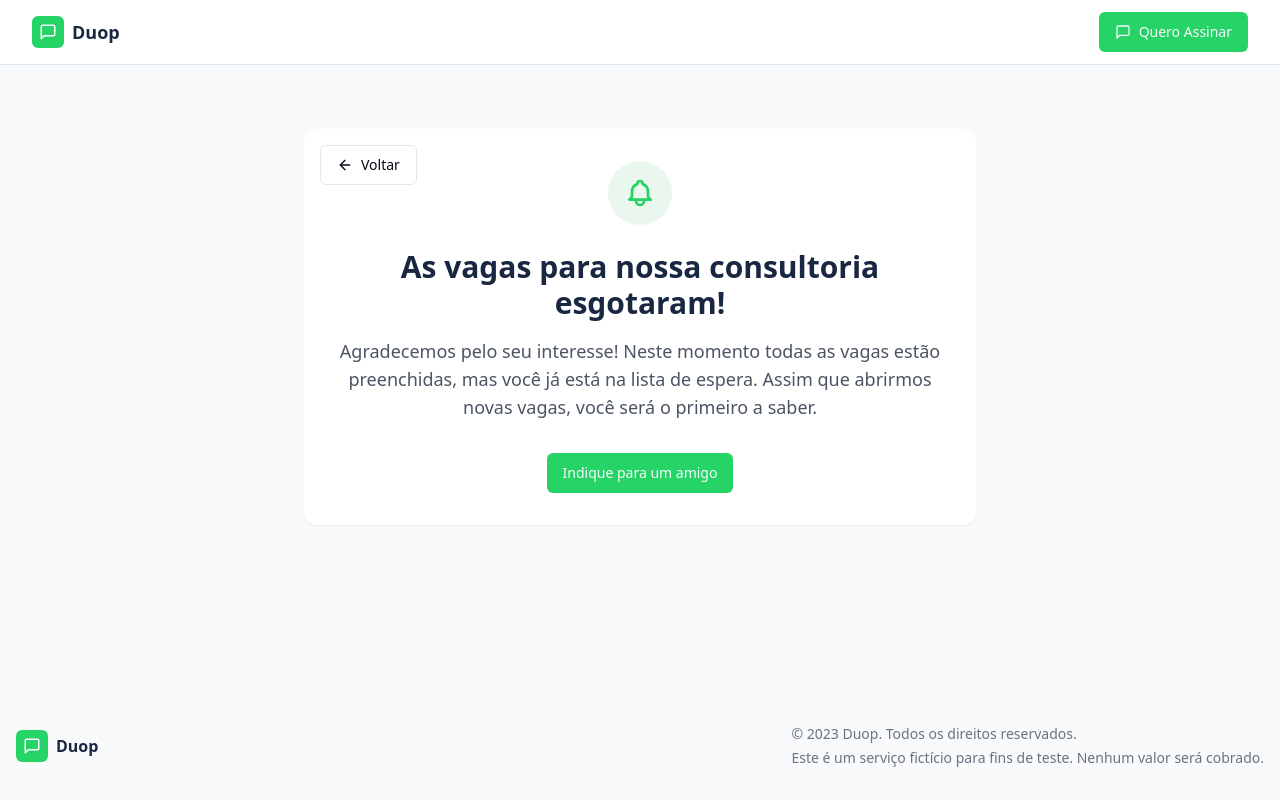
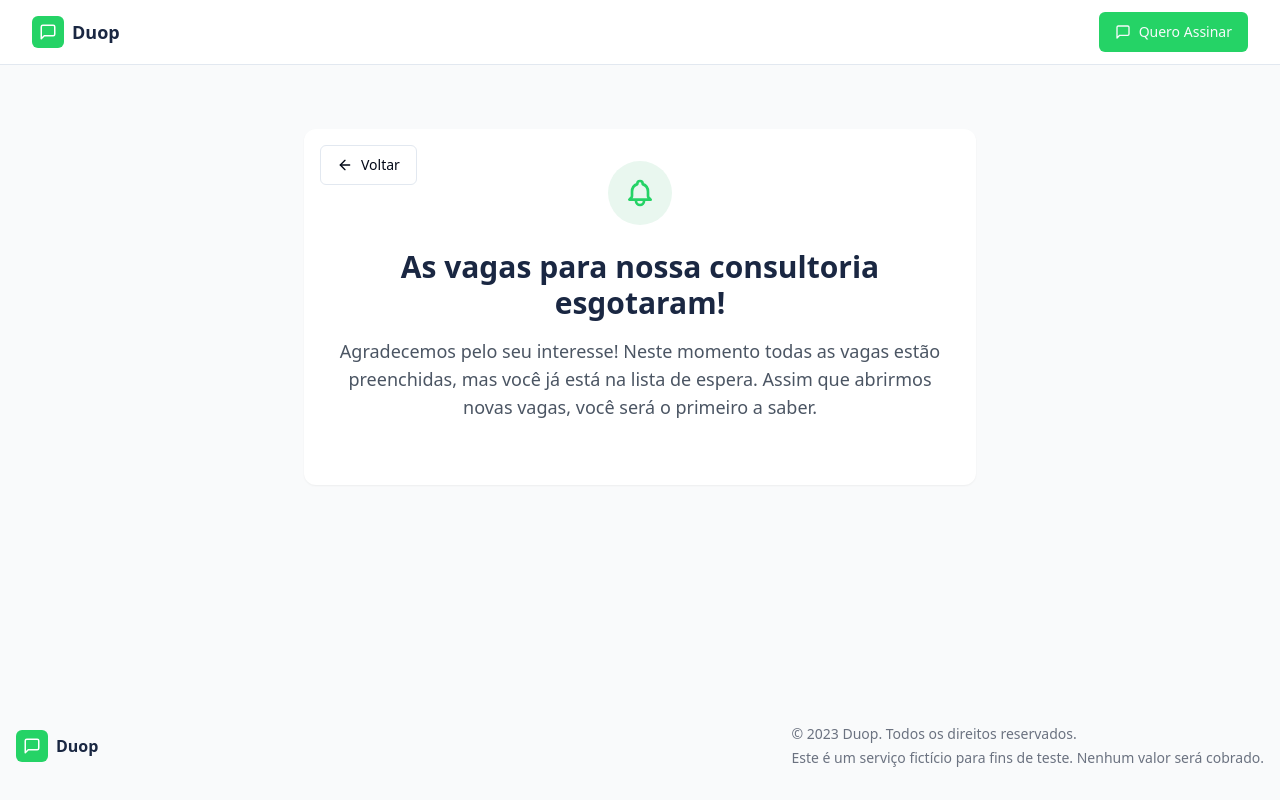
Before and after one commit to duopbr/financial-whatsapp-consultation, a React (Vite) app: page /waitlist in a window 1280 px wide. Built offline with nearby package versions, Linux system fonts and the light colour scheme.

Commit message:
Add "Indique para um amigo" button
Implement the "Indique para um amigo" button on the waitlist page.

```diff
--- a/src/pages/Waitlist.tsx
+++ b/src/pages/Waitlist.tsx
@@ -43,15 +43,6 @@ const Waitlist = () => {
           <p className="text-lg text-gray-600 mb-8">
             Agradecemos pelo seu interesse! Neste momento todas as vagas estão preenchidas, mas você já está na lista de espera. Assim que abrirmos novas vagas, você será o primeiro a saber.
           </p>
-
-          <div className="flex flex-col sm:flex-row gap-4 justify-center">
-            <Button
-              onClick={() => navigator.clipboard.writeText(window.location.origin)}
-              className="bg-finance-green hover:bg-green-600"
-            >
-              Indique para um amigo
-            </Button>
-          </div>
         </div>
       </div>
       <Footer />
```
